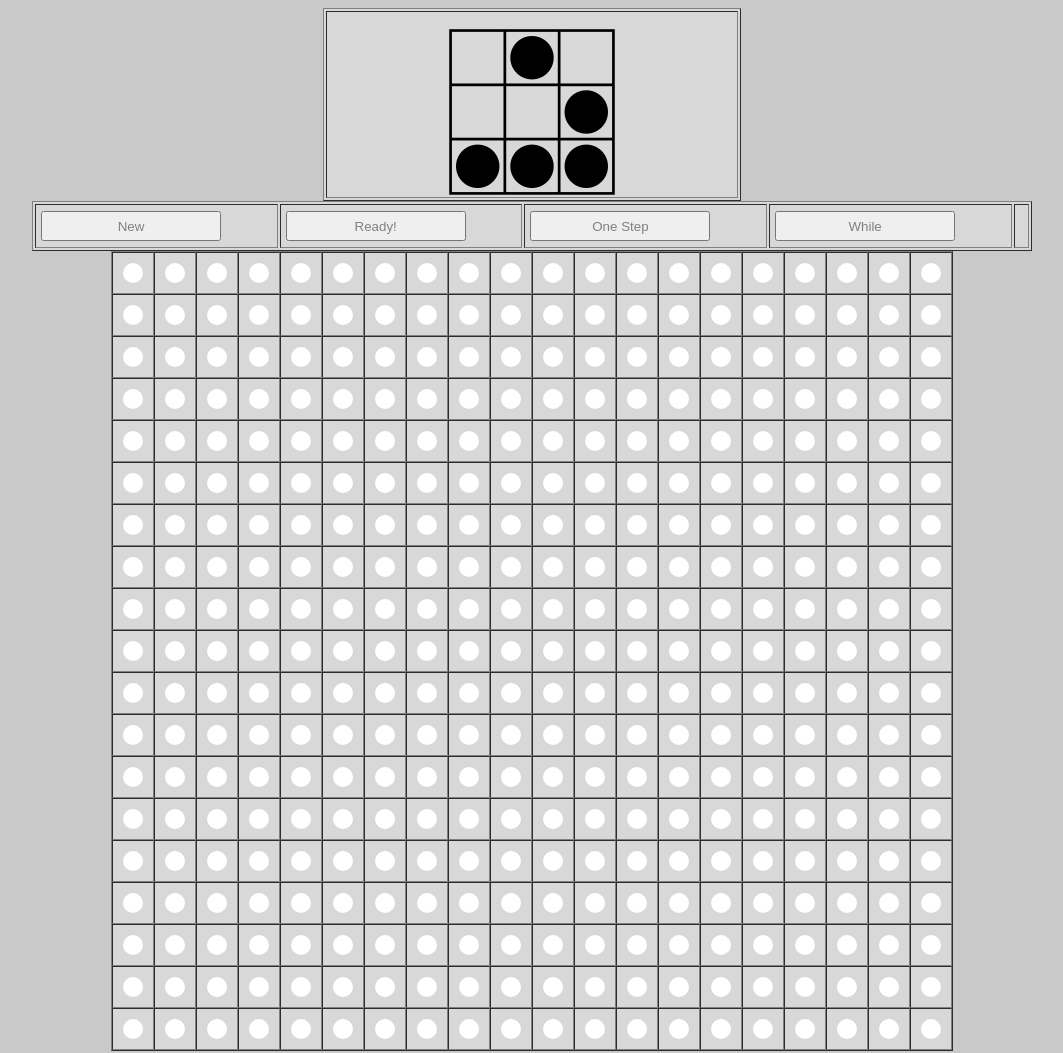
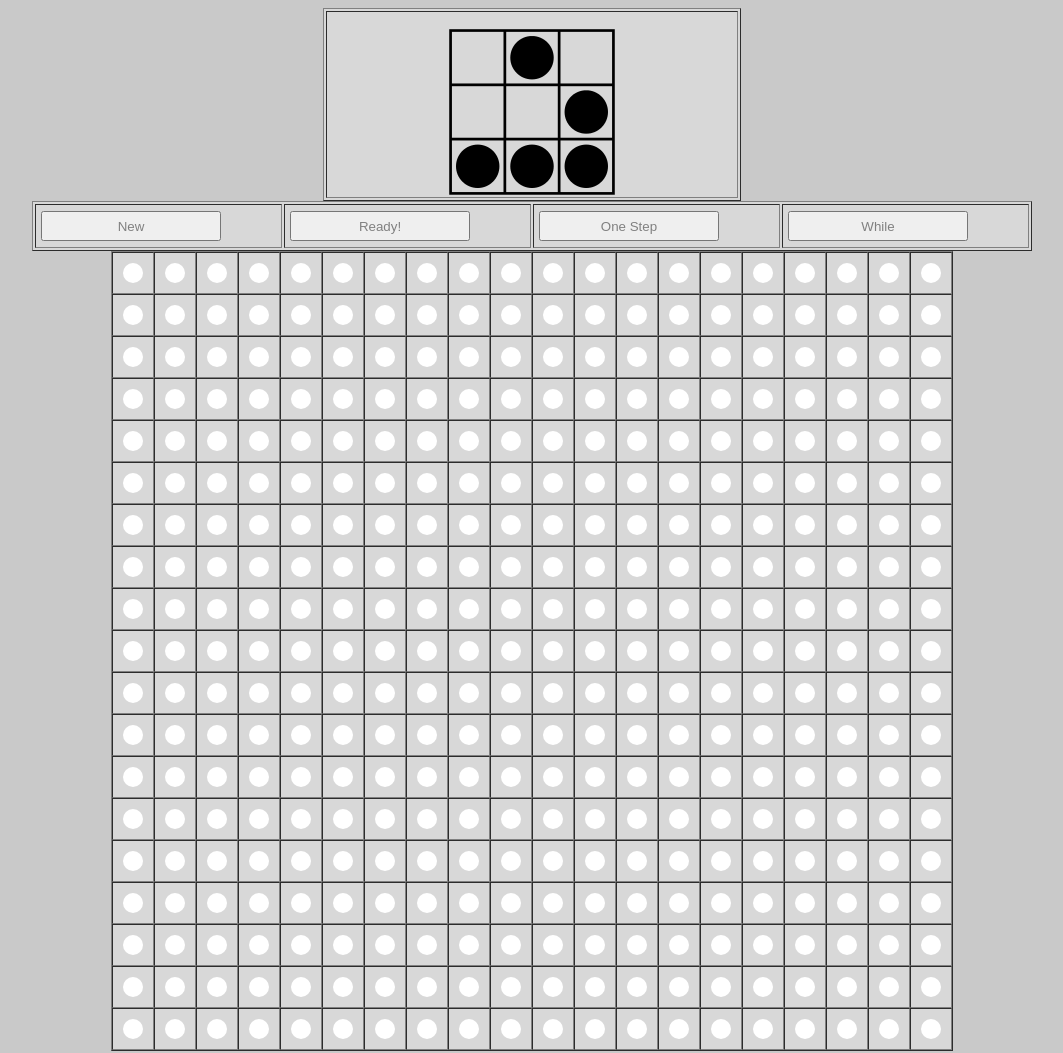
Before and after one commit to vvhappyguy/GameLive-JS-, a plain HTML site: page GL/index.html in a window 1280 px wide. Shown: the top 1053 px of the page, without its empty margins (108-1171 px from the left). Drawn offline with Linux system fonts and the light colour scheme.

Commit message:
needn't <td>

```diff
--- a/GL/index.html
+++ b/GL/index.html
@@ -26,7 +26,7 @@
 		<button onclick>New</button><td>
 		<button oncilck="ready();">Ready!</button><td>
 		<button>One Step</button><td>
-		<button>While</button><td>
+		<button>While</button>
 		</table>
 	</div>
 
```
